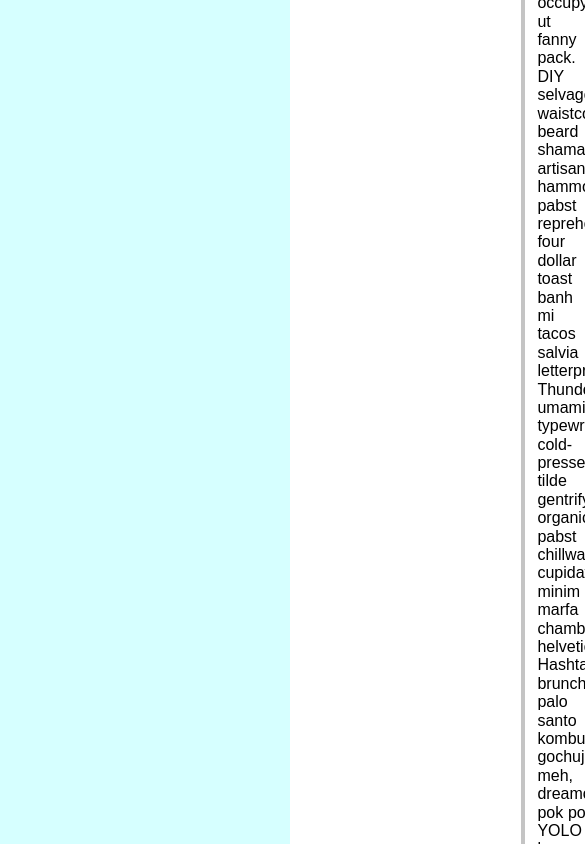
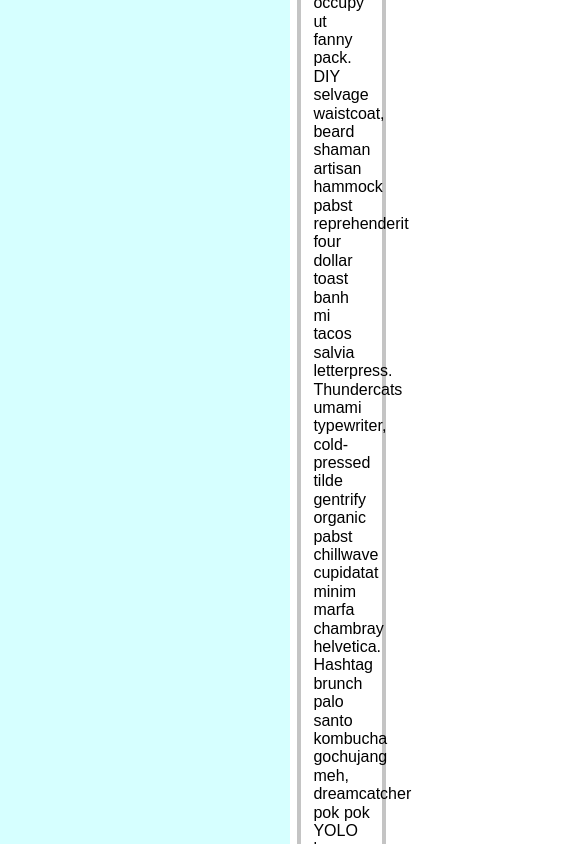
Before and after one commit to vim-vendors/react-intranet-scratchpad, a React app: page / in a window 390 px wide. Shown: the part 10325-11169 px from the top of the page, 585 px wide, since content can reach past the window. Built offline with nearby package versions, Linux system fonts and the light colour scheme; a web font is replaced by a local one.

Commit message:
Added media query mixins for multiple devices.

```diff
--- a/public/src/components/SideContent.js
+++ b/public/src/components/SideContent.js
@@ -6,14 +6,14 @@
 const SideContent = (props) =>
 (
 	<div>
-		<aside className="side_content">
+{/*		<aside className="side_content">
 			<p>Side Content - Filler</p>
 			<li><a href="#"><img src={placeholder} alt="Placeholder"/></a></li>
 		</aside>
 		<aside className="side_content">
 			<p>Side Content - Filler</p>
 			<li><a href="#"><img src={placeholder} alt="Placeholder"/></a></li>
-		</aside>
+		</aside>*/}
 	</div>
 
 
--- a/public/src/styles/base/_settings.scss
+++ b/public/src/styles/base/_settings.scss
@@ -1,6 +1,13 @@
 //test code
 $testing: red dashed 1px;
 $testing2: black dashed 2px;
+
+//colors
+$hoverblue: #009;
+$main: dodgerblue;
+// $aqua: paleturquoise;
+$aqua: #d6ffff;
+$side-border: rgb(196, 196, 196);
 
 //Spacing
 $small-size: 1.2rem;
@@ -9,22 +16,141 @@
 $xlar-size: 4.8rem;
 $desktop-breakpoint: 45rem;
 
-//colors
-$hoverblue: #009;
-$main: dodgerblue;
-// $aqua: paleturquoise;
-$aqua: #d6ffff;
-$side-border: rgb(196, 196, 196);
-
 //media query breakpoints
 $iphone-5s-min: 320px;
+$smartphone-gen-landscape-min: 321px;
+$samsung-s5-min: 360px;
+$iphone8-min: 375px;
+$iphone8plus-min: 414px;
+$smartphone-generic-max: 480px;
 $iphone-5s-max: 568px;
+$samsung-galaxy-s3-max: 640px;
+$iphone8-max: 667px;
+$iphone8plus-max: 736px;
 $ipad-mini-min:768px;
+$iphone-x-min: 812px;
+$iphone-xs-max: 896px;
 $ipad-mini-max:1024px;
 $laptop-min: 1200px;
+$desktop-min: 1224px;
 $laptop-max: 1600px;
+$large-desktop: 1824px;
 
-//media-query mixins
+/* Smartphones (portrait and landscape) ----------- */
+@mixin generic-smartphone-portrait {
+		@media only screen
+	and (min-device-width : #{$iphone-5s-min})
+	and (max-device-width : #{$smartphone-generic-max}) {
+		@content;
+	}
+}
+/*END Smartphones (portrait and landscape) ----------- */
+
+/* Smartphones (landscape) ----------- */
+@mixin generic-smartphone-landscape {
+	@media only screen
+	and (min-width : #{$smartphone-gen-landscape-min}) {
+		@content;
+	}
+}
+/*END Smartphones (landscape) ----------- */
+
+/* Smartphones (portrait) ----------- */
+@mixin small-generic-smartphone-portrait {
+	@media only screen
+		and (max-width : #{$iphone-5s-min}) {
+		@content;
+	}
+}
+
+/*END Smartphones (portrait) ----------- */
+
+/* iPads (portrait and landscape) ----------- */
+
+//<---IN USE DONT DELETE
+@mixin iPad-mini {
+	@media only screen
+	and (min-device-width : #{$ipad-mini-min})
+	and (max-device-width : #{$ipad-mini-max})
+	and (-webkit-min-device-pixel-ratio: 1)  {
+		@content;
+	}
+}
+
+/*END iPads (portrait and landscape) ----------- */
+
+/* iPads (landscape) ----------- */
+@mixin iPad-mini-landscape {
+	@media only screen
+	and (min-device-width : #{$ipad-mini-min})
+	and (max-device-width : #{$ipad-mini-max})
+	and (orientation : landscape) {
+		@content;
+	}
+}
+
+/*END iPads (landscape) ----------- */
+
+/* iPads (portrait) ----------- */
+@mixin iPad-mini-portrait {
+	@media only screen
+	and (min-device-width : #{$ipad-mini-min})
+	and (max-device-width : #{$ipad-mini-max})
+	and (orientation : portrait) {
+		@content;
+	}
+}
+
+/* END iPads (portrait) ----------- */
+
+/**********
+iPad 3
+**********/
+@mixin iPad-3-landscape {
+		@media only screen
+	and (min-device-width : #{$ipad-mini-min})
+	and (max-device-width : #{$ipad-mini-max})
+	and (orientation : landscape)
+	and (-webkit-min-device-pixel-ratio : 2) {
+		@content;
+	}
+}
+
+@mixin iPad-3-portrait {
+	@media only screen
+	and (min-device-width : #{$ipad-mini-min})
+	and (max-device-width : #{$ipad-mini-max})
+	and (orientation : portrait)
+	and (-webkit-min-device-pixel-ratio : 2) {
+		@content;
+	}
+}
+
+/**********
+END iPad 3
+**********/
+
+/* generic desktops and laptops ----------- */
+@mixin generic-pc {
+	@media only screen
+	and (min-width : #{$desktop-min}) {
+		@content;
+	}
+}
+
+/* END generic desktops and laptops ----------- */
+
+/* Large generic desktop screens ----------- */
+@mixin generic-large-pc {
+	@media only screen
+	and (min-width : #{$large-desktop}) {
+		@content;
+	}
+}
+
+/*END Large generic desktop screens ----------- */
+
+//<---IN USE DONT DELETE
 @mixin laptop {
   @media (min-width: #{$laptop-min})
   and (max-width: #{$laptop-max - 1px}) {
@@ -32,6 +158,7 @@
   }
 }
 
+//<---IN USE DONT DELETE
 @mixin retina-laptop {
   @media (min-width: #{$laptop-min})
   and (max-width: #{$laptop-max - 1px})
@@ -41,19 +168,202 @@
   }
 }
 
-@mixin iphone5s-landscape {
+/* iPhone 4 ----------- */
+@mixin iphone-4-landscape {
 	@media only screen
 	and (min-device-width : #{$iphone-5s-min})
-	and (max-device-width : #{$iphone-5s-max}) {
-			@content;
-		}
-}
-
-@mixin iPad-mini {
-	@media only screen
-	and (min-device-width : #{$ipad-mini-min})
-	and (max-device-width : #{$ipad-mini-max})
-	and (-webkit-min-device-pixel-ratio: 1)  {
+	and (max-device-width : #{$smartphone-generic-max})
+	and (orientation : landscape)
+	and (-webkit-min-device-pixel-ratio : 2) {
 		@content;
 	}
 }
+
+@mixin iphone-4-portrait {
+	@media only screen
+	and (min-device-width : #{$iphone-5s-min})
+	and (max-device-width : #{$smartphone-generic-max})
+	and (orientation : portrait)
+	and (-webkit-min-device-pixel-ratio : 2) {
+		@content;
+	}
+}
+/*END iPhone 4 ----------- */
+
+/* iPhone 5 ----------- */
+//<---IN USE DONT DELETE
+@mixin iphone5s-landscape {
+	@media only screen
+	and (min-device-width: #{$iphone-5s-min})
+	and (max-device-height: #{$iphone-5s-max})
+	and (orientation : landscape)
+	and (-webkit-device-pixel-ratio: 2){
+		@content;
+	}
+}
+
+@mixin iphone5s-portrait {
+	@media only screen
+	and (min-device-width: #{$iphone-5s-min})
+	and (max-device-height: #{$iphone-5s-max})
+	and (orientation : portrait)
+	and (-webkit-device-pixel-ratio: 2){
+		@content;
+	}
+}
+/*END iPhone 5 ----------- */
+
+/* iPhone 6, 7, 8 ----------- */
+@mixin iphone-8-landscape {
+	@media only screen
+	and (min-device-width: #{$iphone8-min})
+	and (max-device-height: #{$iphone8-max})
+	and (orientation : landscape)
+	and (-webkit-device-pixel-ratio: 2){
+		@content;
+	}
+}
+
+@mixin iphone-8-portrait {
+	@media only screen
+	and (min-device-width: #{$iphone8-min})
+	and (max-device-height: 667px)
+	and (orientation : portrait)
+	and (-webkit-device-pixel-ratio: 2){
+		@content;
+	}
+}
+/*END iPhone 6, 7, 8 ----------- */
+
+/* iPhone 6+, 7+, 8+ ----------- */
+@mixin iphone-8-landscape {
+	@media only screen
+	and (min-device-width: #{$iphone8plus-min})
+	and (max-device-height: #{$iphone8plus-max})
+	and (orientation : landscape)
+	and (-webkit-device-pixel-ratio: 2){
+		@content;
+	}
+}
+
+@mixin iphone-8-portrait {
+	@media only screen
+	and (min-device-width: #{$iphone8plus-min})
+	and (max-device-height: #{$iphone8plus-max})
+	and (orientation : portrait)
+	and (-webkit-device-pixel-ratio: 2){
+		@content;
+	}
+}
+/*END iPhone 6+, 7+, 8+ ----------- */
+
+/* iPhone X ----------- */
+@mixin iphone-x-landscape {
+	@media only screen
+	and (min-device-width: #{$iphone8-min})
+	and (max-device-height: #{$iphone-x-min})
+	and (orientation : landscape)
+	and (-webkit-device-pixel-ratio: 3){
+		@content;
+	}
+}
+
+@mixin iphone-x-portrait {
+	@media only screen
+	and (min-device-width: #{$iphone8-min})
+	and (max-device-height: #{$iphone-x-min})
+	and (orientation : portrait)
+	and (-webkit-device-pixel-ratio: 3){
+		@content;
+	}
+}
+/*END iPhone X ----------- */
+
+
+/* iPhone XS Max, XR ----------- */
+@mixin iphone-x-max-landscape {
+	@media only screen
+	and (min-device-width: #{$iphone8plus-min})
+	and (max-device-height: #{$iphone-xs-max})
+	and (orientation : landscape)
+	and (-webkit-device-pixel-ratio: 3){
+		@content;
+	}
+}
+
+@mixin iphone-x-max-portrait {
+	@media only screen
+	and (min-device-width: 414px)
+	and (max-device-height: #{$iphone-xs-max})
+	and (orientation : portrait)
+	and (-webkit-device-pixel-ratio: 3){
+		@content;
+	}
+}
+/*END iPhone XS Max, XR ----------- */
+
+/* Samsung Galaxy S3 ----------- */
+@mixin samsung-s3-landscape {
+	@media only screen
+	and (min-device-width: #{$iphone-5s-min})
+	and (max-device-height: #{$samsung-galaxy-s3-max})
+	and (orientation : landscape)
+	and (-webkit-device-pixel-ratio: 2){
+		@content;
+	}
+}
+
+@mixin samsung-s3-portrait {
+	@media only screen
+	and (min-device-width: #{$iphone-5s-min})
+	and (max-device-height: #{$samsung-galaxy-s3-max})
+	and (orientation : portrait)
+	and (-webkit-device-pixel-ratio: 2){
+		@content;
+	}
+}
+/*END Samsung Galaxy S3 ----------- */
+
+/* Samsung Galaxy S4 ----------- */
+@mixin samsung-s4-landscape {
+	@media only screen
+	and (min-device-width: #{$iphone-5s-min})
+	and (max-device-height: #{$samsung-galaxy-s3-max})
+	and (orientation : landscape)
+	and (-webkit-device-pixel-ratio: 3){
+		@content;
+	}
+}
+
+@mixin samsung-s4-portrait {
+	@media only screen
+	and (min-device-width: #{$iphone-5s-min})
+	and (max-device-height: #{$samsung-galaxy-s3-max})
+	and (orientation : portrait)
+	and (-webkit-device-pixel-ratio: 3){
+		@content;
+	}
+}
+/*END Samsung Galaxy S4 ----------- */
+
+/* Samsung Galaxy S5 ----------- */
+@mixin samsung-s5-portrait {
+	@media only screen
+	and (min-device-width: #{$samsung-s5-min})
+	and (max-device-height: #{$samsung-galaxy-s3-max})
+	and (orientation : portrait)
+	and (-webkit-device-pixel-ratio: 3){
+		@content;
+	}
+}
+
+@mixin samsung-s5-landscape {
+	@media only screen
+	and (min-device-width: #{$samsung-s5-min})
+	and (max-device-height: #{$samsung-galaxy-s3-max})
+	and (orientation : landscape)
+	and (-webkit-device-pixel-ratio: 3){
+		@content;
+	}
+}
+/*END Samsung Galaxy S5 ----------- */
--- a/public/src/styles/components/_header.scss
+++ b/public/src/styles/components/_header.scss
@@ -11,8 +11,9 @@
 		display: inline-block;
 		margin-top: 33px;
 		@include laptop {
-    	//???
-  	}}
+
+  		}
+  	}
   	nav {
 	padding-top: 20px;
 
--- a/public/src/styles/components/_main_header.scss
+++ b/public/src/styles/components/_main_header.scss
@@ -14,7 +14,7 @@
 		// border: 1px purple solid;
 		margin-left: -74%;
 		@include laptop {
-    	//???
+    	margin-left: -54%;
 		}
 	}
 	ul{
```
Also changed, not shown: public/bundle.js.
